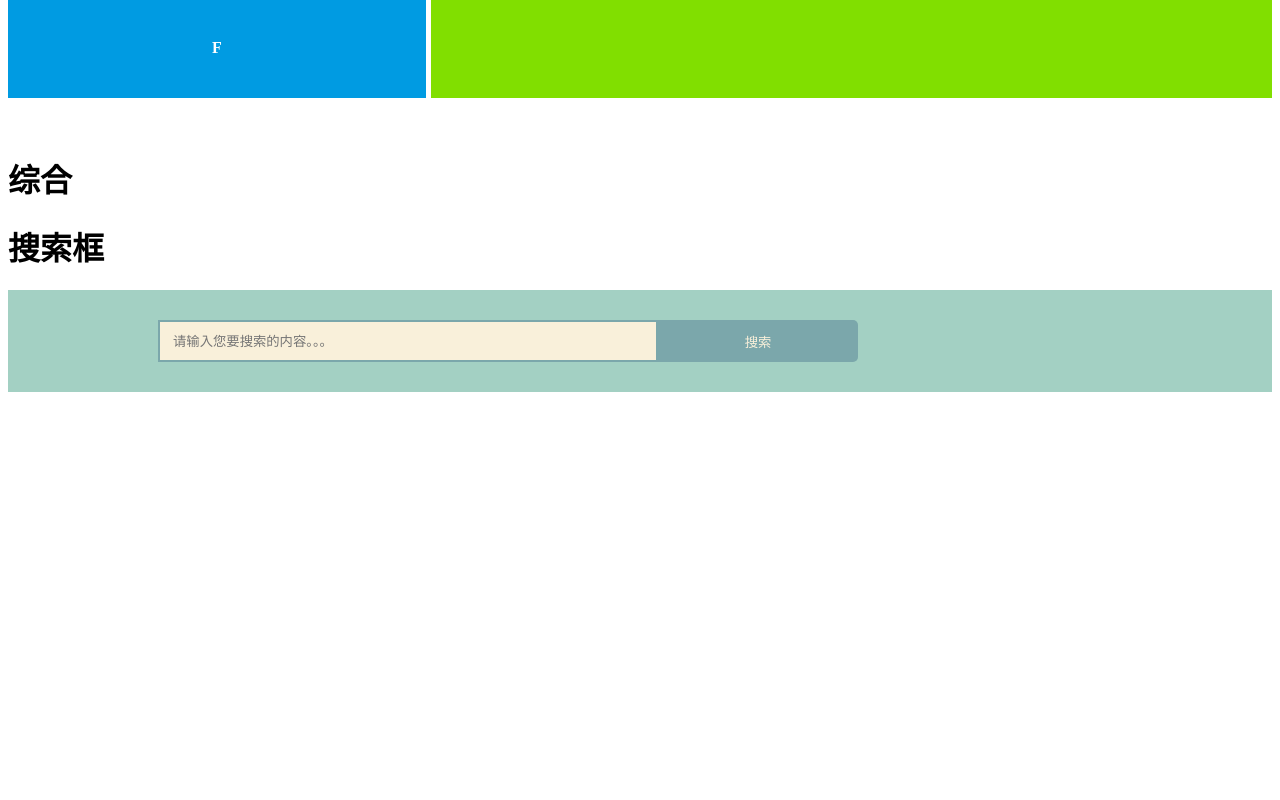
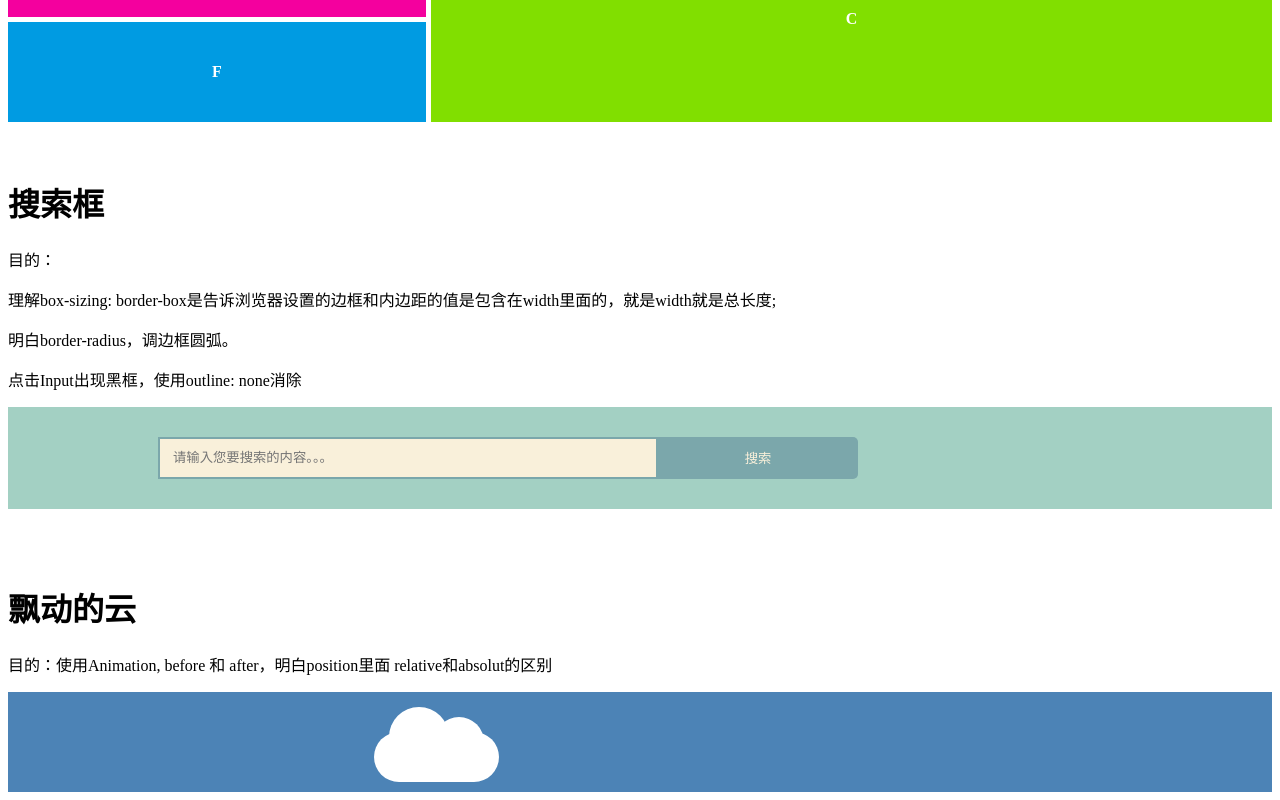
Before and after one commit to JohnMai1994/fe_practice, a React (Create React App) app: page / in a window 1280 px wide. Shown: the part 828-1628 px from the top of the page. Before the commit the page ends 1228 px from the top, so only its background shows below. Built offline with nearby package versions, Linux system fonts and the light colour scheme.

Commit message:
更新飘动的云

```diff
--- a/src/App.js
+++ b/src/App.js
@@ -5,29 +5,43 @@ import Project2 from "./pages/Project2";
 import Project3 from "./pages/Project3";
 import Project4 from "./pages/Project4";
 import Project5 from "./pages/Project5";
-
+import Project6 from "./pages/Project6";
 
 function App() {
     return (
 
         <div>
             <h1>布局</h1>
+            <p>目的：使用display里面的flex布局，文字居中使用text-align，自动扩充使用flex: 1 数字代表占百分比</p>
             <Project1/>
-            <br/>
-            <br/>
             <br/>
             <Project2/>
             <br/>
-            <br/>
-            <br/>
+            <p>目的：使用display里面的grid布局，</p>
             <Project3/>
             <br/>
             <br/>
-            <h1>综合</h1>
+            {/*<h1>综合</h1>*/}
             {/*<Project4/>*/}
 
             <h1>搜索框</h1>
+                <p>目的：
+                </p>
+                <p>理解box-sizing: border-box是告诉浏览器设置的边框和内边距的值是包含在width里面的，就是width就是总长度;</p>
+                <p> 明白border-radius，调边框圆弧。
+                </p>
+                <p>点击Input出现黑框，使用outline: none消除</p>
+
             <Project5/>
+            <br/>
+
+            <br/>
+            <br/>
+            <h1>飘动的云</h1>
+            <p>目的：使用Animation, before 和 after，明白position里面 relative和absolut的区别</p>
+            <Project6/>
+
+
         </div>
 
 
--- a/src/pages/Project5/index.js
+++ b/src/pages/Project5/index.js
@@ -39,6 +39,15 @@ const SearchBarBtn = styled.button`
     border-radius: 0 5px 5px 0;
     color: #f9f0da;
 
+    :active{
+      opacity: 0.9;
+    }
+
+    :hover{
+      opacity: 0.9;
+
+    }
+
 `
 
 const Project5 = () => {
--- /dev/null
+++ b/src/pages/Project6/index.js
@@ -0,0 +1,78 @@
+import React from "react";
+import styled from "styled-components"
+import {keyframes} from "styled-components";
+
+const Project6Style = styled.div`
+    background-color: #4c83b6;
+    width: auto;
+    height: 100px;
+    position: relative;
+
+`
+
+const drift = keyframes`
+      0% {left: 0px;}
+      49% {left: 940px; opacity: 1;}
+      50% {left: 940px; opacity: 0;}
+      51% {left: -940px; opacity: 0;}
+      52% {left: -940px; opacity: 1;}
+      100% {left: 0px;}
+`
+
+
+const Cloud = styled.div`
+    width: 125px;
+    height: 50px;
+    position: absolute;
+    background: #fff;
+    border-radius: 100px;
+    z-index: 1;
+
+    top: 40px;
+    left: 10px;
+
+    :after, :before{
+        content: "";
+        position: absolute;
+        background: #fff;
+        z-index: -1;
+    }
+
+    :after{
+      width: 50px;
+      height: 50px;
+      top: -15px;
+      left: 60px;
+      border-radius: 100px;
+    }
+
+    :before{
+      width: 60px;
+      height: 60px;
+      top: -25px;
+      left: 15px;
+      border-radius: 200px;
+    }
+
+    animation: ${drift} 30s linear infinite;
+
+
+
+`
+
+
+
+
+
+
+const Project6 = () => {
+
+    return <Project6Style>
+        <Cloud/>
+    </Project6Style>
+
+
+}
+
+
+export default Project6;
```
Also changed, not shown: 1 other file (tests, documents, lock files or other folders).
